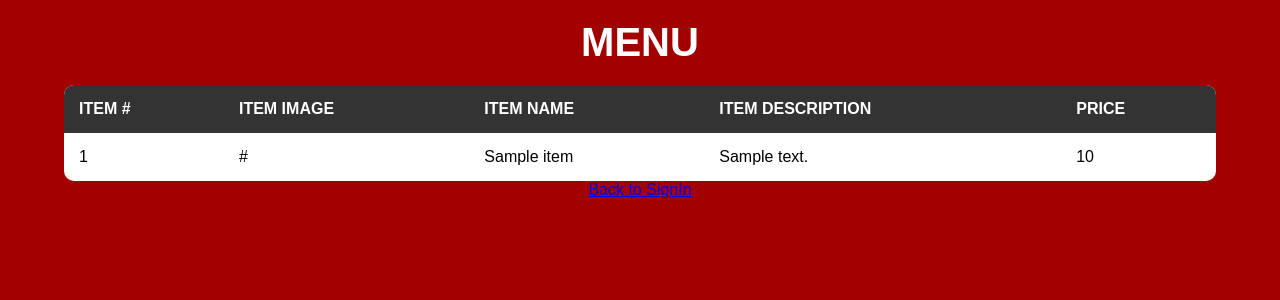
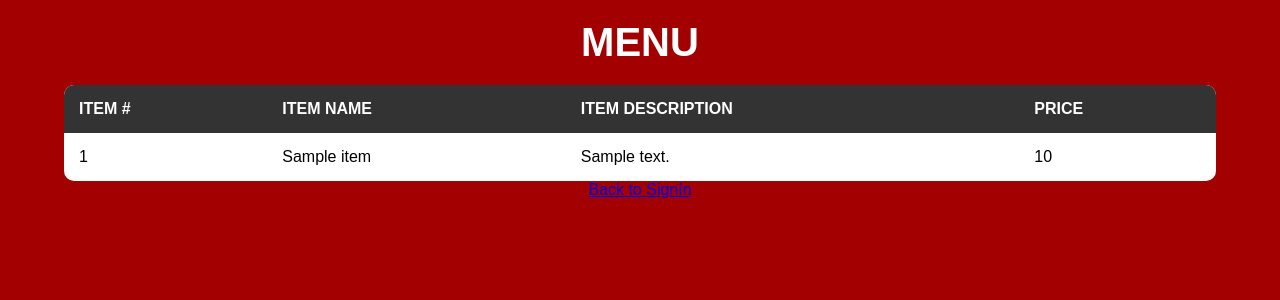
Before and after one commit to AllenAlfonso02/Foodie, a Flask app: page /userMenuView in a window 1280 px wide. Shown: the top 300 px of the page. Run offline with Flask 3, Linux system fonts and the light colour scheme; tables that the repository leaves empty or names only in its code hold one stand-in row (values such as "Sample post"); some libraries are stand-ins or nearby versions.

Commit message:
Small Change

```diff
--- a/Foodie/app.py
+++ b/Foodie/app.py
@@ -257,7 +257,7 @@ def showMenu():
         print("Error here? 1")
         currID = 1
         print("Error here? 2")
-        db.cursor.execute('SELECT id, foodurl, name, description, price FROM menu_items WHERE restaurant_id = %s', (currID,))
+        db.cursor.execute('SELECT id, name, description, price FROM menu_items WHERE restaurant_id = %s', (currID,))
         print("Error here? 3")
         rows = db.cursor.fetchall()
 
--- a/Foodie/templates/userMenuView.html
+++ b/Foodie/templates/userMenuView.html
@@ -34,7 +34,6 @@
         <thead>
             <tr>
                 <th>ITEM #</th>
-                <th>ITEM IMAGE</th>
                 <th>ITEM NAME</th>
                 <th>ITEM DESCRIPTION</th>
                 <th>PRICE</th>
@@ -47,7 +46,6 @@
                 <td style="color: Black; padding: 15px; text-align: left;">{{ row[1] }}</td>
                 <td style="color: Black; padding: 15px; text-align: left;">{{ row[2] }}</td>
                 <td style="color: Black; padding: 15px; text-align: left;">{{ row[3] }}</td>
-                <td style="color: Black; padding: 15px; text-align: left;">{{ row[4] }}</td>
                 </tr>
             {% endfor %}
         </tbody>
```
